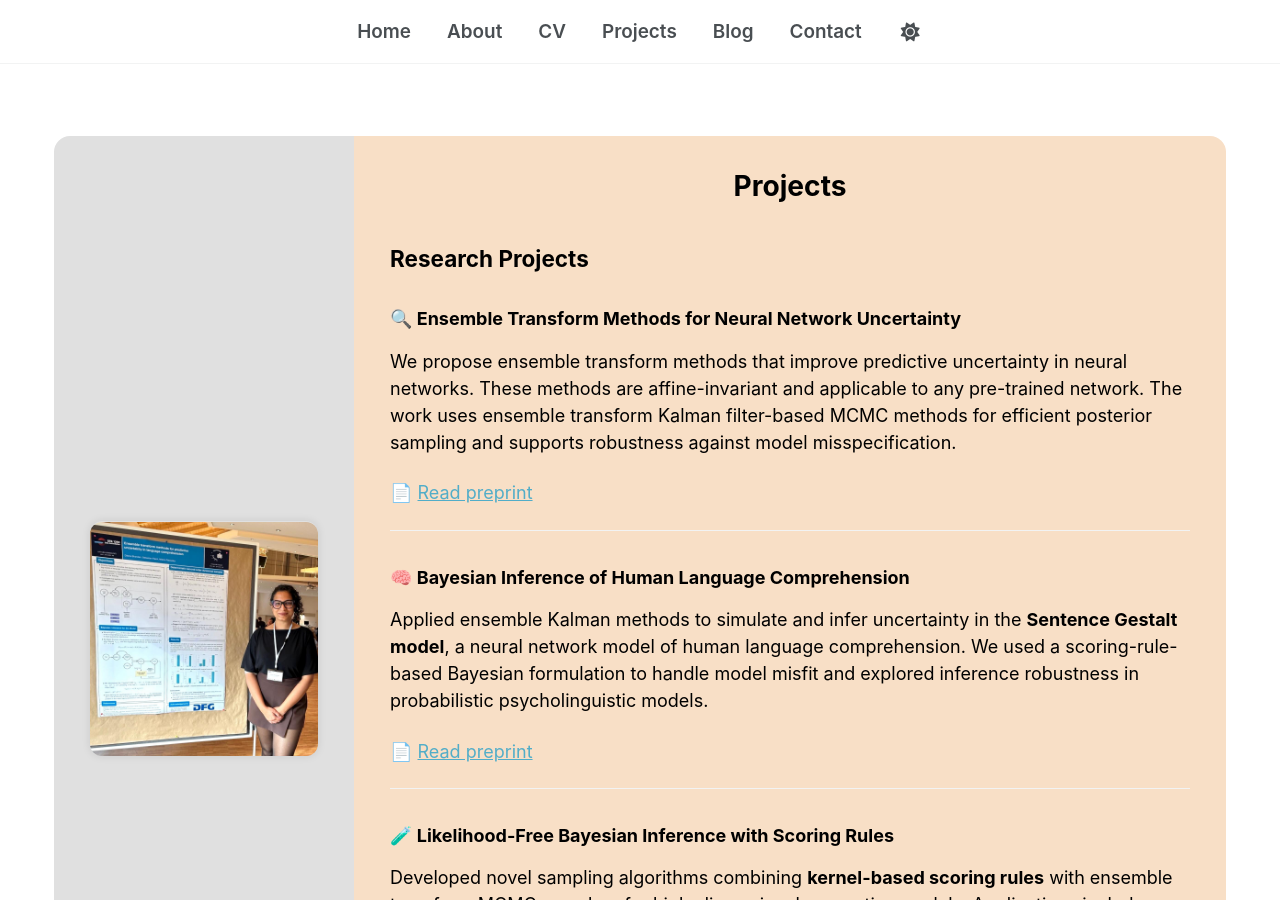
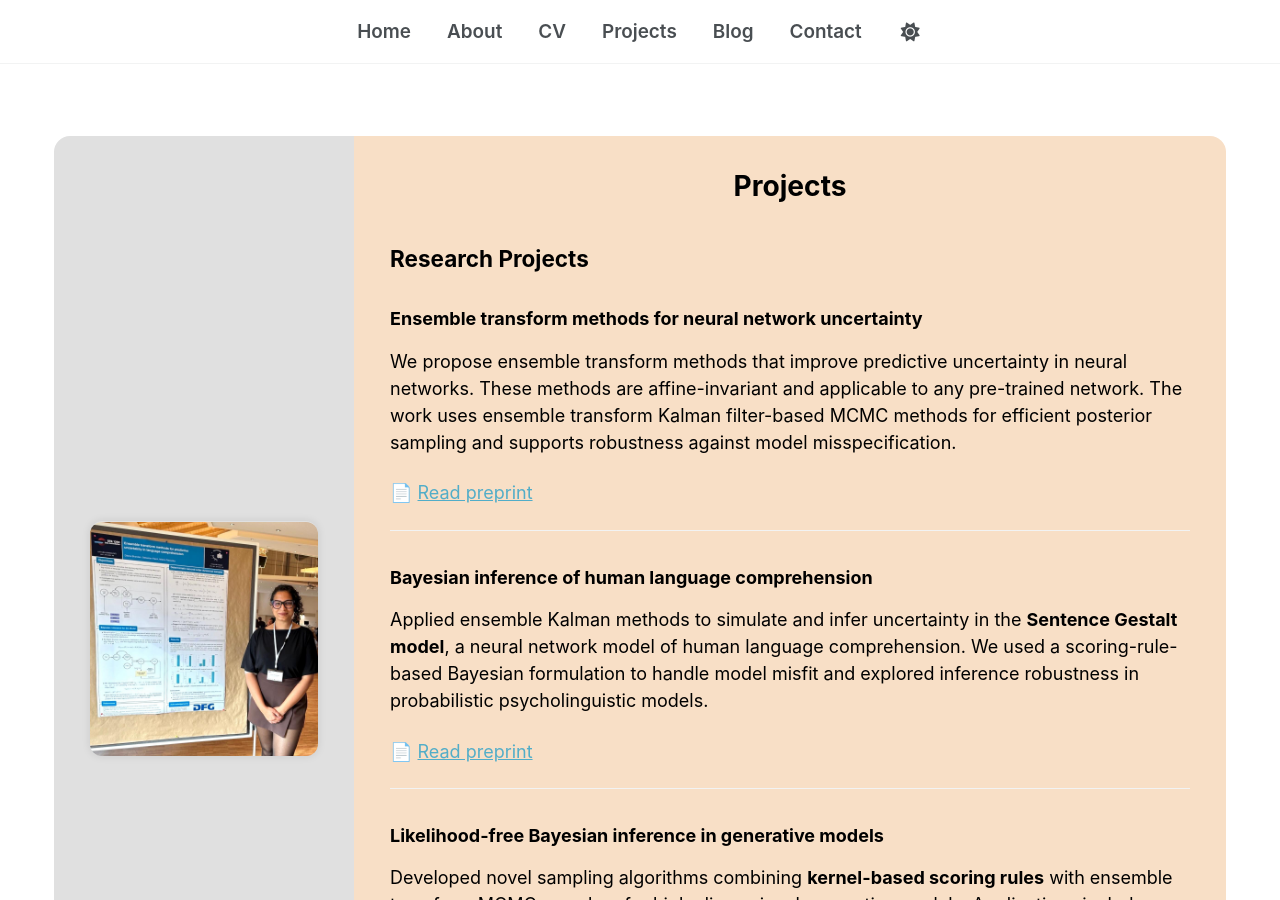
Before and after one commit to dikshab14/dikshab14.github.io, a Jekyll site: the page built from _pages/projects.md, in a window 1280 px wide and 900 px high. Built offline with Jekyll 4.4.1, drawn with Linux system fonts in a browser that asks for light colours; a script that is not in the unit is left out.

Commit message:
prooject updated

```diff
--- a/_pages/projects.md
+++ b/_pages/projects.md
@@ -2,26 +2,26 @@
 layout: projects
 title: "Projects"
 permalink: /projects/
-author_profile: true
+author_profile: false
 ---
 
 ## Research Projects
 
-### 🔍 Ensemble Transform Methods for Neural Network Uncertainty
+### Ensemble transform methods for neural network uncertainty
 We propose ensemble transform methods that improve predictive uncertainty in neural networks. These methods are affine-invariant and applicable to any pre-trained network. The work uses ensemble transform Kalman filter-based MCMC methods for efficient posterior sampling and supports robustness against model misspecification.
 
 📄 [Read preprint](https://www.aimsciences.org/article/doi/10.3934/fods.2024040)
 
 ---
 
-### 🧠 Bayesian Inference of Human Language Comprehension
+### Bayesian inference of human language comprehension
 Applied ensemble Kalman methods to simulate and infer uncertainty in the **Sentence Gestalt model**, a neural network model of human language comprehension. We used a scoring-rule-based Bayesian formulation to handle model misfit and explored inference robustness in probabilistic psycholinguistic models.
 
 📄 [Read preprint](https://arxiv.org/abs/2505.02590)
 
 ---
 
-### 🧪 Likelihood-Free Bayesian Inference with Scoring Rules
+### Likelihood-free Bayesian inference in generative models
 Developed novel sampling algorithms combining **kernel-based scoring rules** with ensemble transform MCMC samplers for high-dimensional generative models. Applications include **dynamical systems**, such as the stochastic Lorenz-96 model.
 
 
```
